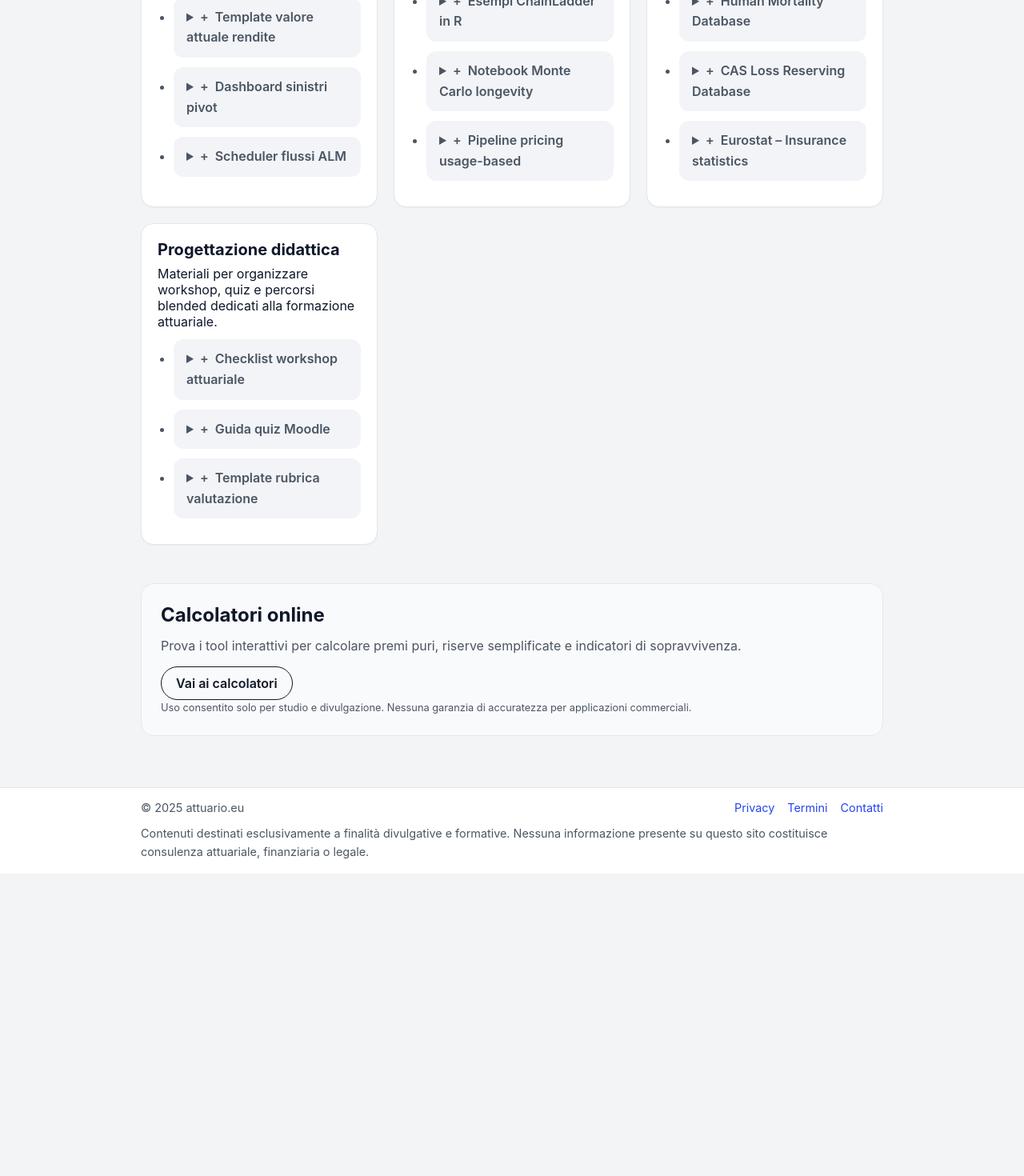
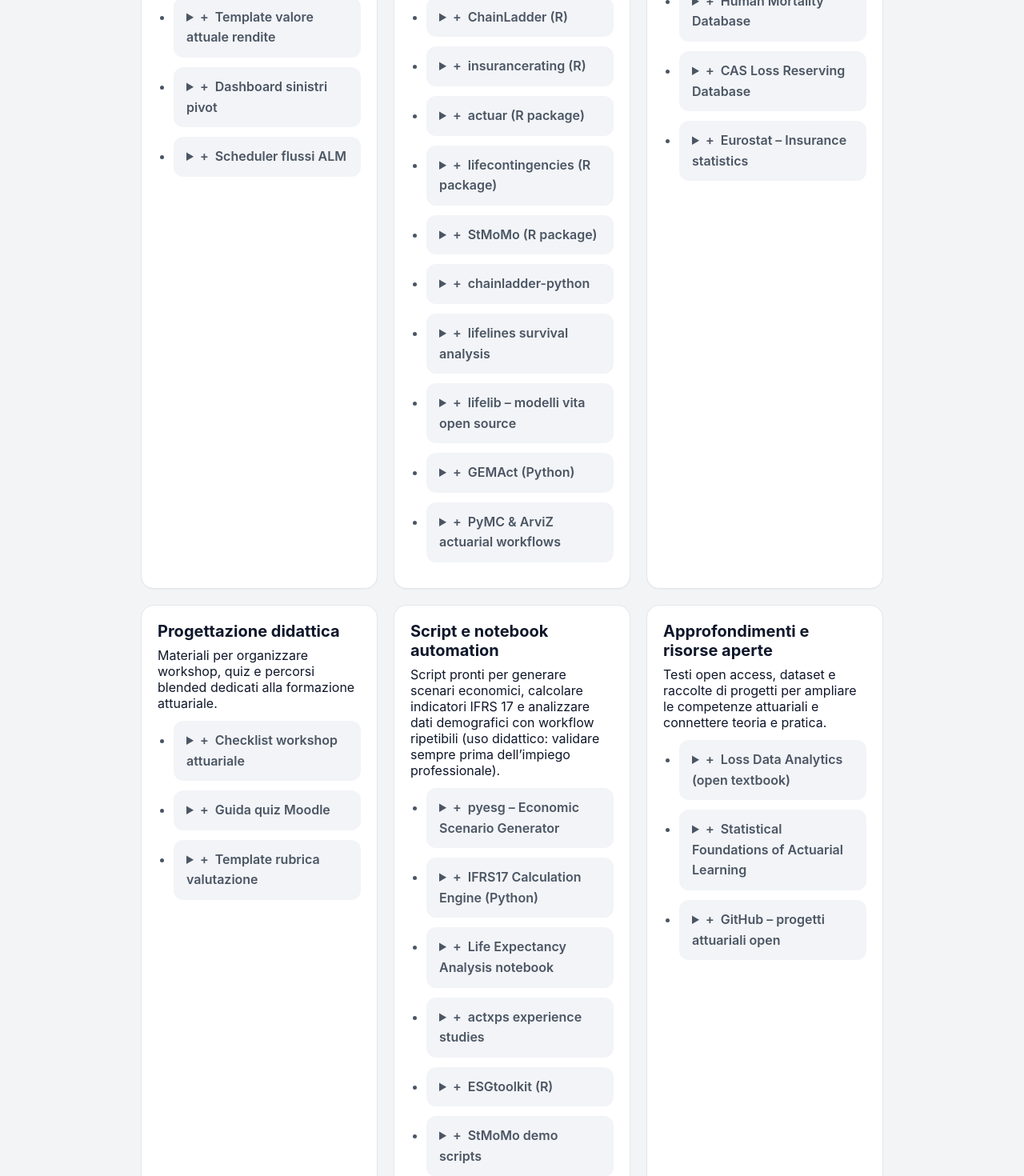
Before and after one commit to pietroscik/attuario-eu, a Next.js app: page /strumenti in a window 1280 px wide. Shown: the part 500-1970 px from the top of the page at 80% size. Before the commit the page ends 1592 px from the top, so only its background shows below. Built offline with nearby package versions, Linux system fonts and the light colour scheme.

Commit message:
Riallinea toolkit attuariale con fonti documentate

```diff
--- a/content/pages/strumenti.js
+++ b/content/pages/strumenti.js
@@ -27,24 +27,76 @@ export const TOOL_RESOURCES = [
   {
     title: "R e Python",
     description:
-      "Notebook e repository open source per implementare simulazioni Monte Carlo, modelli GLM/GLMM e pipeline di data science attuariale.",
+      "Toolkit verificati per la modellazione attuariale in R e Python, con link a documentazione ufficiale, vignette e paper accademici citati.",
     resources: [
       {
-        label: "Esempi ChainLadder in R",
-        summary: "Vignette ufficiali del pacchetto ChainLadder con script per riserve deterministiche e stocastiche.",
-        href: "https://cran.r-project.org/web/packages/ChainLadder/vignettes/ChainLadder.pdf",
+        label: "ChainLadder (R)",
+        summary:
+          "Vignette ufficiali per il pacchetto leader nella riservazione sinistri: Chain Ladder deterministico, Mack e Bootstrap con esempi riproducibili.",
+        href: "https://cran.r-project.org/web/packages/ChainLadder/vignettes/ChainLadder.html",
         external: true,
       },
       {
-        label: "Notebook Monte Carlo longevity",
-        summary: "Simulazione di scenari di sopravvivenza con modelli Lee-Carter e Cairns-Blake-Dowd.",
-        href: "https://nbviewer.org/github/openactuaries/notebooks/blob/main/longevity-scenarios.ipynb",
+        label: "insurancerating (R)",
+        summary:
+          "Documentazione del pacchetto per il pricing con GLM, funzioni per l’esplorazione dati e tutorial su metriche di performance tariffaria.",
+        href: "https://insurancerating.readthedocs.io/",
         external: true,
       },
       {
-        label: "Pipeline pricing usage-based",
-        summary: "Repository con esempio di data cleaning, feature engineering e modello GLM per telematica auto.",
-        href: "https://github.com/actuarialopensource/usage-based-pricing-pipeline",
+        label: "actuar (R package)",
+        summary:
+          "Codice sorgente e documentazione per tariffe collettive, distribuzioni attuariali e calcolo di premi di rischio e credibilità.",
+        href: "https://github.com/boennecd/actuar",
+        external: true,
+      },
+      {
+        label: "lifecontingencies (R package)",
+        summary:
+          "Funzioni R per tavole di mortalità, valorizzazione di assicurazioni vita, rendite e misure di sensitività demografica.",
+        href: "https://github.com/spedygiorgio/lifecontingencies",
+        external: true,
+      },
+      {
+        label: "StMoMo (R package)",
+        summary:
+          "Framework per modellare la mortalità con approcci Lee-Carter, Cairns-Blake-Dowd e varianti coortali per proiezioni LOB.",
+        href: "https://github.com/amvillegas/StMoMo",
+        external: true,
+      },
+      {
+        label: "chainladder-python",
+        summary:
+          "Manuale CAS per portare i metodi Chain Ladder in Python, completo di API reference e notebook su Mack, Bornhuetter-Ferguson e Bayesian reserving.",
+        href: "https://chainladder-python.readthedocs.io/",
+        external: true,
+      },
+      {
+        label: "lifelines survival analysis",
+        summary:
+          "Toolkit Python per l’analisi di sopravvivenza con Cox PH, Kaplan-Meier e strumenti per la calibrazione di tassi di decadenza.",
+        href: "https://github.com/CamDavidsonPilon/lifelines",
+        external: true,
+      },
+      {
+        label: "lifelib – modelli vita open source",
+        summary:
+          "Framework modulare per proiettare passività vita, calcolare BEL e CSM IFRS 17 con esempi in notebook Jupyter.",
+        href: "https://github.com/lifelib-dev/lifelib",
+        external: true,
+      },
+      {
+        label: "GEMAct (Python)",
+        summary:
+          "Libreria per modelli collettivi, copule e riserve stocastiche con tutorial su fitting, simulazione e valutazione della variabilità.",
+        href: "https://gemact.readthedocs.io/",
+        external: true,
+      },
+      {
+        label: "PyMC & ArviZ actuarial workflows",
+        summary:
+          "Guida PyMC con esempi di regressioni Poisson, MCMC e diagnostica ArviZ per modellare frequenza e severità in chiave Bayesiana.",
+        href: "https://www.pymc.io/projects/examples/en/latest/case_studies/insurance_claims.html",
         external: true,
       },
     ],
@@ -98,4 +150,109 @@ export const TOOL_RESOURCES = [
       },
     ],
   },
+  {
+    title: "Script e notebook automation",
+    description:
+      "Script pronti per generare scenari economici, calcolare indicatori IFRS 17 e analizzare dati demografici con workflow ripetibili (uso didattico: validare sempre prima dell’impiego professionale).",
+    resources: [
+      {
+        label: "pyesg – Economic Scenario Generator",
+        summary:
+          "Motore Python per simulare curve dei tassi, inflazione e rendimenti azionari con modelli stocastici standard (GBM, CIR, Vasicek).",
+        href: "https://github.com/jason-ash/pyesg",
+        external: true,
+      },
+      {
+        label: "IFRS17 Calculation Engine (Python)",
+        summary:
+          "Traduzione in Python del motore lifelib per calcolare cash flow attesi, CSM e analisi di sensibilità su portafogli assicurativi.",
+        href: "https://github.com/lifelib-dev/IFRS17CalculationEnginePython",
+        external: true,
+      },
+      {
+        label: "Life Expectancy Analysis notebook",
+        summary:
+          "Notebook su dataset OMS con pulizia dati, regressioni e visualizzazioni per individuare i driver della longevità.",
+        href: "https://github.com/aarohip28/Life-Expectancy-Analysis",
+        external: true,
+      },
+      {
+        label: "actxps experience studies",
+        summary:
+          "Script R per costruire pipeline di experience study vita con estrazione dati, calcolo di tassi osservati/attesi e benchmark interattivi.",
+        href: "https://github.com/ActuarialVo/actxps",
+        external: true,
+      },
+      {
+        label: "ESGtoolkit (R)",
+        summary:
+          "Notebook e funzioni per generare scenari stocastici multi-fattore, calibrati a curve risk-free e volatilità storiche.",
+        href: "https://github.com/fcasados/ESGtoolkit",
+        external: true,
+      },
+      {
+        label: "StMoMo demo scripts",
+        summary:
+          "Esempi pratici per stimare modelli di mortalità, estrarre indicatori di longevità e produrre grafici di sensitività.",
+        href: "https://github.com/amvillegas/StMoMo/tree/master/vignettes",
+        external: true,
+      },
+      {
+        label: "Systemorph IFRS17 Calculation Engine",
+        summary:
+          "Motore open source per valutazione IFRS 17 con moduli per calcolo cash flow, CSM e reporting, accompagnato da documentazione tecnica completa.",
+        href: "https://github.com/Systemorph/IFRS17CalculationEngine",
+        external: true,
+      },
+      {
+        label: "IFRS-17 PAA Implementation",
+        summary:
+          "Notebook e script per implementare passo-passo il Premium Allocation Approach, con esempi numerici commentati in lingua inglese e cinese.",
+        href: "https://github.com/YenLinWu/IFRS-17-PAA-Implementation",
+        external: true,
+      },
+      {
+        label: "CAS Consumer Vehicle Toolkit",
+        summary:
+          "Repository CAS con workflow di pricing auto personale: esplorazione dati, fitting GLM e tecniche machine learning per tariffe competitive.",
+        href: "https://github.com/casact/consumer_vehicle_toolkit",
+        external: true,
+      },
+      {
+        label: "experienceAnalytics (longevity studies)",
+        summary:
+          "Collezione di script R per analisi di esperienze vita: preparazione dati, credibilità Bayesiana e visualizzazioni interattive con flexdashboard.",
+        href: "https://github.com/ActuarialVol/experienceAnalytics",
+        external: true,
+      },
+    ],
+  },
+  {
+    title: "Approfondimenti e risorse aperte",
+    description:
+      "Testi open access, dataset e raccolte di progetti per ampliare le competenze attuariali e connettere teoria e pratica.",
+    resources: [
+      {
+        label: "Loss Data Analytics (open textbook)",
+        summary:
+          "Manuale gratuito dell’International Actuarial Association con esempi in R/Python su credibilità, frequenza-severità e gestione del rischio.",
+        href: "https://openacttexts.github.io/Loss-Data-Analytics/",
+        external: true,
+      },
+      {
+        label: "Statistical Foundations of Actuarial Learning",
+        summary:
+          "Testo accademico con appendici computazionali su modelli predittivi, machine learning e validazione per assicurazioni danni.",
+        href: "https://cfasociety.org/texas/Documents/Statistical%20Foundations%20of%20Actuarial%20Learning.pdf",
+        external: true,
+      },
+      {
+        label: "GitHub – progetti attuariali open",
+        summary:
+          "Lista curata di repository attuariali (R, Python, Julia) per pricing, riservazione e longevity modelling con licenza open source.",
+        href: "https://github.com/topics/actuarial-science",
+        external: true,
+      },
+    ],
+  },
 ];
```
